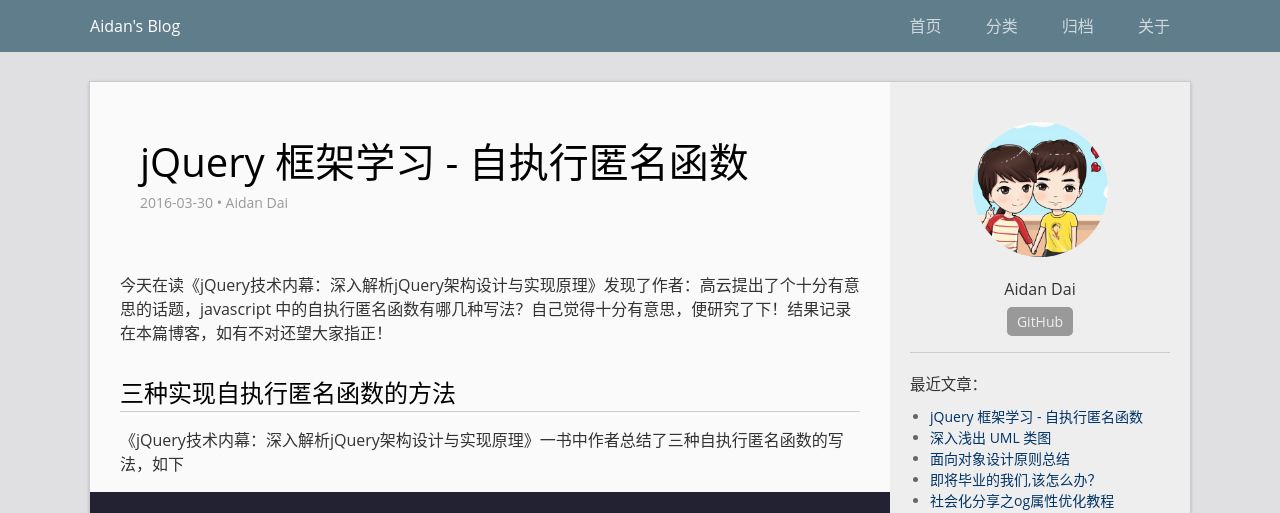
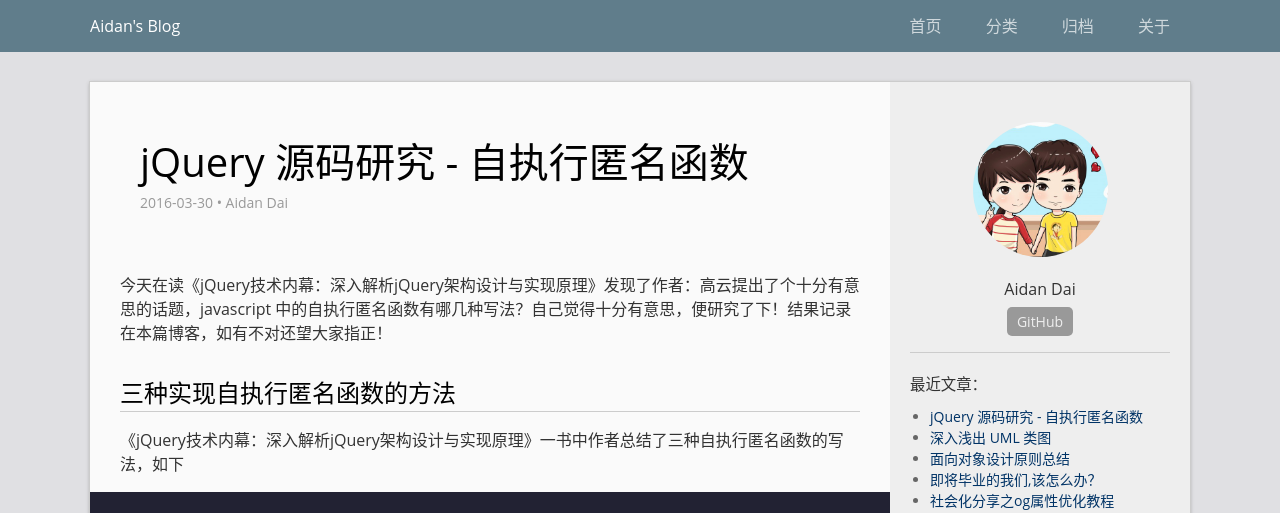
Before and after one commit to shengxiazi/AidanDai.github.io, a Jekyll site: the page built from _posts/2016-04-01-deep-learn-jquery-001.md, in a window 1280 px wide and 900 px high. Shown: the top 513 px of the window. Built offline with Jekyll 4.4.1, drawn with Linux system fonts in a browser that asks for light colours; comment, search, counter and statistics services are not loaded.

Commit message:
update a post

```diff
--- a/_posts/2016-04-01-deep-learn-jquery-001.md
+++ b/_posts/2016-04-01-deep-learn-jquery-001.md
@@ -1,10 +1,10 @@
 ---
 layout: post
-title:  "jQuery 框架学习 - 自执行匿名函数"
+title:  "jQuery 源码研究 - 自执行匿名函数"
 date:   2016-03-30
 categories: jQuery
 tags: javascript jQuery
-keyword: "javascript, jQuery, jQuery 框架学习, javascript 自执行匿名函数"
+keyword: "javascript, jQuery, jQuery 源码研究, javascript 自执行匿名函数"
 author: Aidan Dai
 ---
 
```
